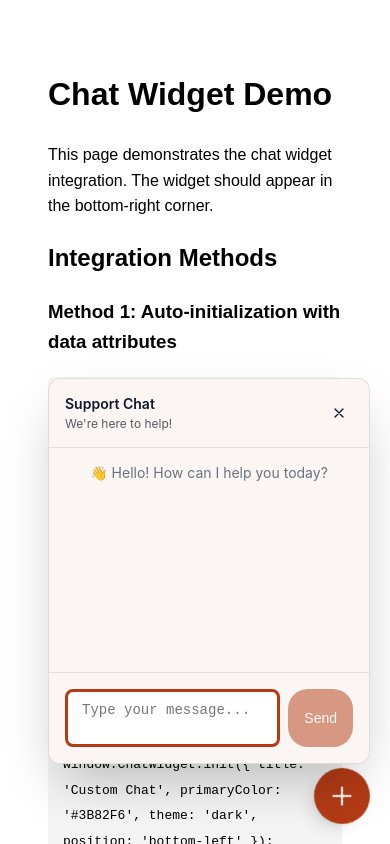
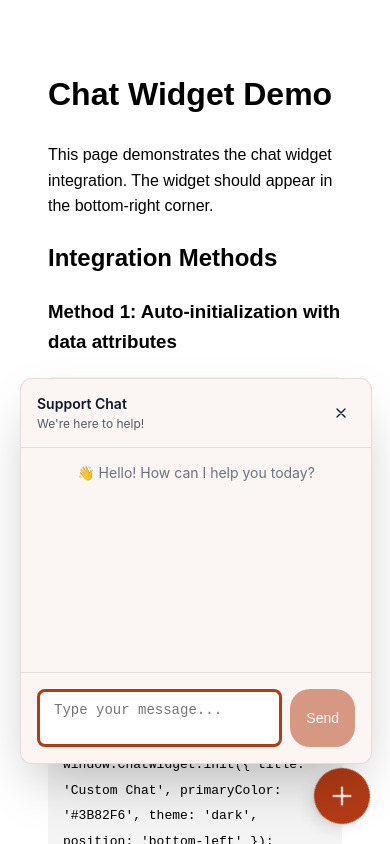
Before and after one commit to zzehli/boreal-chat, a React (Vite) app: page / in a window 390 px wide. Both pictures are taken after a click on the button "Open chat". Shown: the top 844 px of the page. Built offline with nearby package versions, Linux system fonts and the light colour scheme.

Commit message:
minor: responsive adjustments

```diff
--- a/src/components/ChatPopup.module.css
+++ b/src/components/ChatPopup.module.css
@@ -25,6 +25,9 @@
     font-family: -apple-system, BlinkMacSystemFont, "Segoe UI", Roboto, sans-serif;
     transition: all 0.3s cubic-bezier(0.4, 0, 0.2, 1);
     transform-origin: bottom right;
+    max-height: calc(100vh - 100px);
+    max-width: calc(100vw - 40px);
+    overflow: hidden;
 }
 
 .popup.visible {
@@ -189,7 +192,7 @@
 }
 
 .messageBubble {
-    padding: 10px 14px;
+    padding: 5px 14px;
     font-size: 14px;
     line-height: 1.4;
 }
@@ -395,3 +398,12 @@
     max-width: 208px;
     /* 65% of 320px */
 }
+
+/* Add responsive positioning */
+@media (max-width: 768px) {
+    .popup {
+        width: calc(100vw - 40px) !important;
+        right: 20px !important;
+        left: 20px !important;
+    }
+}
```
